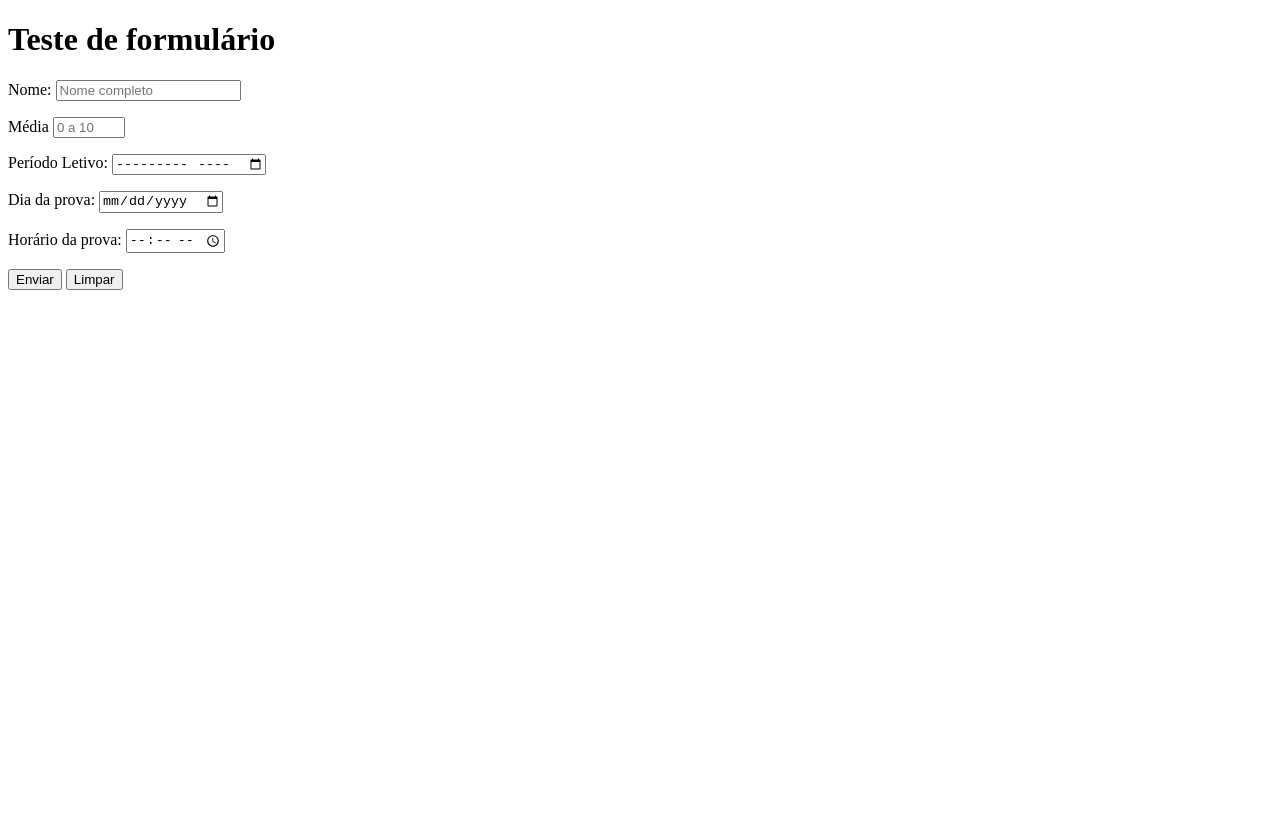
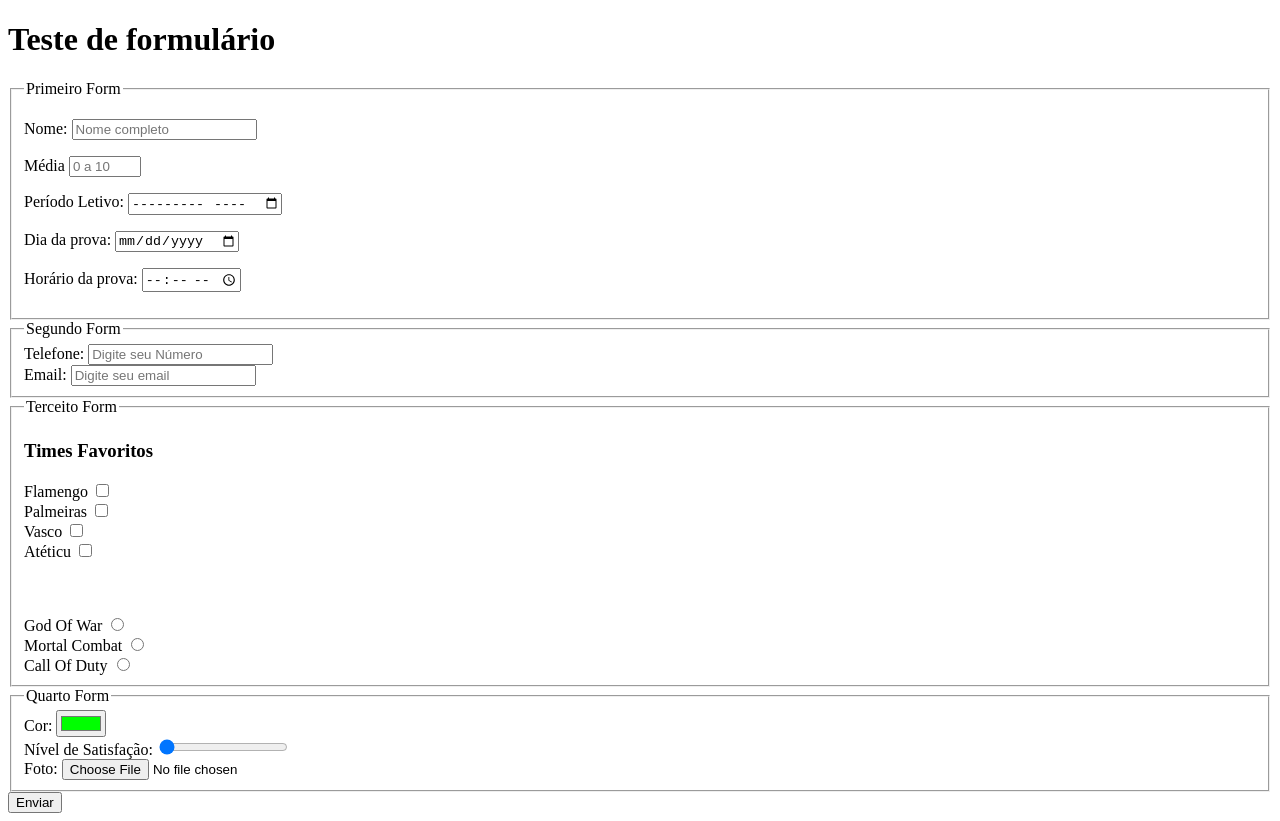
Before and after one commit to Lucas28Kaua/html-css, a plain HTML site: page exercícios/ex025/form003.html in a window 1280 px wide. Before the commit the page ends 800 px from the top, so only its background shows below. Drawn offline with Linux system fonts and the light colour scheme.

Commit message:
exercitado e atualizado form003

```diff
--- a/exercícios/ex025/form003.html
+++ b/exercícios/ex025/form003.html
@@ -7,7 +7,9 @@
 </head>
 <body>
     <h1>Teste de formulário</h1>
-    <form action="cadastro.php" method="get" autocomplete="on">
+    <form action="cadastro.php" method="POST" autocomplete="on">
+        <fieldset>
+            <legend>Primeiro Form</legend>
             <p>
                 <label for="inome">Nome:</label>
                 <input type="text" name="nome" id="inome" required minlength="4" maxlength="30" placeholder="Nome completo" autocomplete="name">
@@ -28,10 +30,59 @@
                 <label for="ihora">Horário da prova:</label>
                 <input type="time" name="hora" id="ihora">
             </p>
-        <p>
+        </fieldset>
+
+        <fieldset>
+            <legend>Segundo Form</legend>
+            <label for="inum">Telefone:</label>
+            <input type="tel" name="num" id="inum" placeholder="Digite seu Número">
+            <br>
+            <label for="iemail">Email:</label>
+            <input type="email" name="email" id="iemail" placeholder="Digite seu email">
+        </fieldset>
+
+        <fieldset>
+            <legend>Terceito Form</legend>
+            <h3>Times Favoritos</h3>
+            <label for="itime1">Flamengo</label>
+            <input type="checkbox" name="time" id="itime1"><br>
+
+            <label for="itime2">Palmeiras</label>
+            <input type="checkbox" name="time" id="itime2"><br>
+
+            <label for="itime3">Vasco</label>
+            <input type="checkbox" name="time" id="itime3"><br>
+
+            <label for="itime4">Atéticu</label>
+            <input type="checkbox" name="time" id="itime4"><br>
+
+            <br>
+            <br>
+            <br>
+
+            <label for="GOW">God Of War</label>
+            <input type="radio" name="jogo" id="GOW"><br>
+
+            <label for="MC">Mortal Combat</label>
+            <input type="radio" name="jogo" id="MC"><br>
+
+            <label for="COD">Call Of Duty</label>
+            <input type="radio" name="jogo" id="COD"><br>
+        </fieldset>
+
+        <fieldset>
+            <legend>Quarto Form</legend>
+              <label for="icor">Cor:</label>
+              <input type="color" name="cor" id="icor" value="#00ff00">
+              <br>
+              <label for="irange">Nível de Satisfação:</label>
+              <input type="range" name="range" id="irange" min="1" max="10" value="1">
+              <br>
+              <label for="ifile">Foto:</label>
+              <input type="file" name="file" id="ifile">
+        </fieldset>
         <input type="submit" value="Enviar">
-            <input type="reset" value="Limpar">
-        </p>
+
     </form>
 </body>
 </html>
```
Lines whose indentation alone changed are shown as unchanged.
